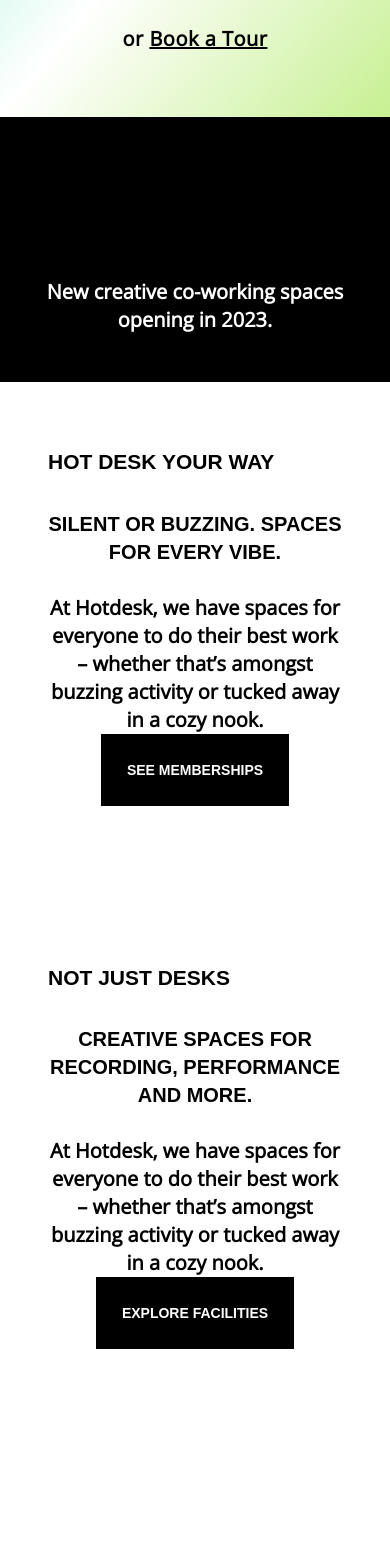
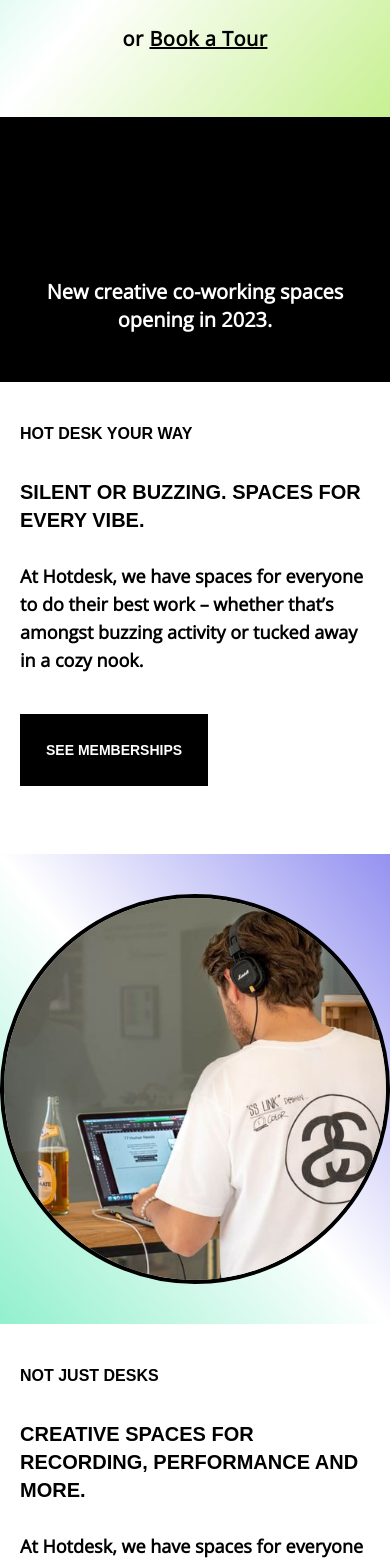
Before and after one commit to Safiyah07/hot-desk, a React (Vite) app: page / in a window 390 px wide. Shown: the part 432-1996 px from the top of the page. Before the commit the page ends 1873 px from the top, so only its background shows below. Built offline with nearby package versions, Linux system fonts and the light colour scheme; a web font is replaced by a local one.

Commit message:
body contd

```diff
--- a/src/components/Body.jsx
+++ b/src/components/Body.jsx
@@ -6,71 +6,73 @@
 export default function Body() {
 	return (
 		<>
-			<div className='flex uppercase'>
+			<div className='flex md:flex-col sm:flex-col uppercase'>
 				<div className='md:w-full sm:w-full lg:w-1/2'>
-					<div className='text-black px-12 lg:py-10 md:py-16 sm:py-16'>
+					<div className='text-black px-12 md:px-9 sm:px-5 lg:py-10 md:py-10 sm:py-10'>
 						<div>
-							<h2 className='lg:text-[21px] md:text-[40px] lg:pb-32 sm:text-[21px] uppercase text-black font-extrabold'>
+							<h2 className='text-[21px] md:text-[16px] sm:text-[16px] lg:pb-32 uppercase text-black font-extrabold'>
 								Hot Desk Your Way
 							</h2>
 						</div>
 
-						<div className='md:text-2xl sm:text-xl normal-case font-bold pt-8 md:text-center sm:text-center'>
-							<h2 className='lg:text-[54px] lg:text-5xl lg:pb-32 md:text-center sm:text-center'>
+						<div className='md:text-2xl sm:text-xl normal-case font-bold pt-8 '>
+							<h2 className='lg:text-[54px] lg:text-5xl lg:pb-32 '>
 								SILENT OR BUZZING. SPACES FOR EVERY VIBE.
 							</h2>
 							<br />
-							<p className='lg:text-2xl md:text-2xl sm:text-xl normal-case lg:pb-20 '>
+							<p className='lg:text-2xl md:text-xl sm:text-lg normal-case lg:pb-20 md:pb-10 sm:pb-10'>
 								At Hotdesk, we have spaces for everyone to do their best work –
 								whether that’s amongst buzzing activity or tucked away in a cozy
 								nook.
 							</p>
-							<h2 className='flex md:justify-center sm:justify-center'>
+							<h2 className='flex'>
 								<Button>See Memberships</Button>
 							</h2>
 							<br />
 						</div>
 					</div>
 				</div>
-				<div className='w-1/2 flex justify-center m-auto py-48 sm:hidden bg-gradient-to-bl from-[#9492f0] via-white to-[#92f0ce] '>
+				<div className='lg:w-1/2 flex justify-center lg:py-48 md:py-10 sm:py-10 bg-gradient-to-bl from-[#9492f0] via-white to-[#92f0ce] '>
 					<img
 						src={BodyImage1}
 						alt=''
-						className='w-[70%] h-[70%] rounded-full border-2 border-black'
+						className=' md:w-[50%] md:[h-50%] sm:[w-45%] sm:[h-45%] rounded-full border-4 border-black'
 					/>
 				</div>
 			</div>
 
-			<div className='flex uppercase'>
-				<div className='lg:w-1/2 lg:flex gap-4 justify-center items-center h-fit pt-[12rem] pb-[15rem] sm:hidden bg-black'>
+			<div className='flex md:flex-col-reverse sm:flex-col-reverse uppercase'>
+				<div className='lg:w-1/2 flex gap-4 justify-center items-center h-fit lg:pt-[12rem] lg:pb-[15rem] md:py-[7rem] sm:py-[4rem] bg-black overflow-hidden'>
 					<img
 						src={BodyImage2}
 						alt=''
-						className='w-[70%] h-[70%] border-2 border-white'
+						className='w-[70%] h-[70%] md:w-[55%] md:[h-55%] sm:[w-45%] sm:[h-45%] border-4 border-white'
 					/>
-          <img
+					<img
 						src={BodyImage3}
 						alt=''
-						className='w-[70%] h-[70%] rounded-full border-2 border-white'
+						className='w-[70%] h-[70%] md:w-[55%] md:h-[55%] sm:[w-50%] sm:[h-50%] rounded-full border-4 border-white'
 					/>
 				</div>
 				<div className='md:w-full sm:w-full lg:w-1/2 z-10'>
-					<div className='text-black bg-white px-12 lg:py-10 md:py-16 sm:py-16'>
+					<div className='text-black bg-white px-12 md:px-9 sm:px-5 lg:py-10 md:py-10 sm:py-10'>
 						<div>
-							<h2 className='lg:text-[21px] md:text-[40px] lg:pb-32 sm:text-[21px] uppercase text-black font-extrabold'>
-              NOT JUST DESKS
+							<h2 className='lg:text-[21px] md:text-[16px] lg:pb-32 sm:text-[16px]  uppercase text-black font-extrabold'>
+								NOT JUST DESKS
 							</h2>
 						</div>
 
-						<div className='md:text-2xl sm:text-xl normal-case font-bold pt-8 md:text-center sm:text-center'>
-							<h2 className='lg:text-[54px] lg:text-5xl lg:pb-32 md:text-center sm:text-center'>
-              CREATIVE SPACES FOR RECORDING, PERFORMANCE AND MORE.
+						<div className='md:text-2xl sm:text-xl normal-case font-bold pt-8 '>
+							<h2 className='lg:text-[54px] lg:text-5xl lg:pb-32 '>
+								CREATIVE SPACES FOR RECORDING, PERFORMANCE AND MORE.
 							</h2>
 							<br />
-							<p className='lg:text-2xl md:text-2xl sm:text-xl normal-case lg:pb-20 '>
-              At Hotdesk, we have spaces for everyone to do their best work – whether that’s amongst buzzing activity or tucked away in a cozy nook.
+							<p className='lg:text-2xl md:text-xl sm:text-lg normal-case lg:pb-20 md:pb-10 sm:pb-10 '>
+								At Hotdesk, we have spaces for everyone to do their best work –
+								whether that’s amongst buzzing activity or tucked away in a cozy
+								nook.
 							</p>
-							<h2 className='flex md:justify-center sm:justify-center'>
+							<h2 className='flex'>
 								<Button>Explore Facilities</Button>
 							</h2>
 							<br />
```
